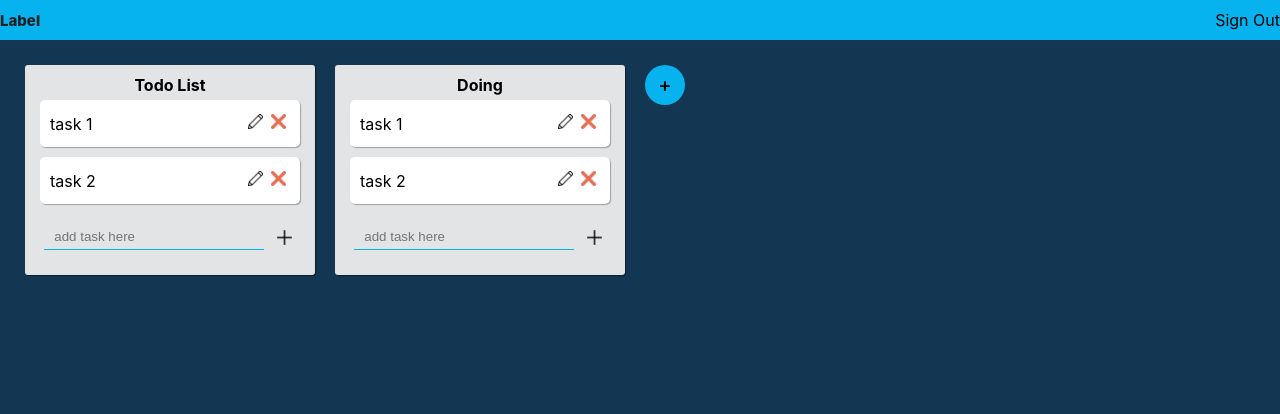
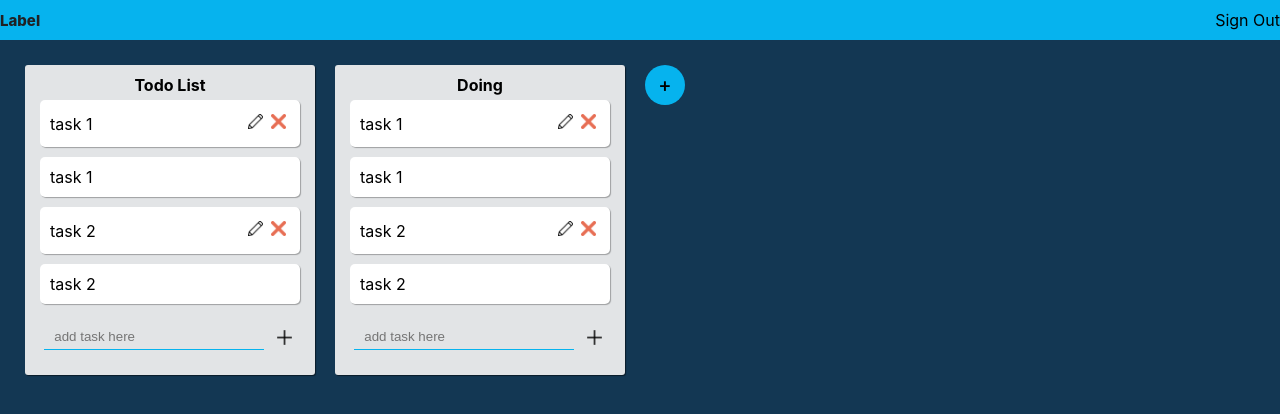
Before and after one commit to prem315/trello-clone, a React (Create React App) app: page / in a window 1280 px wide. Shown: the top 414 px of the page. Built offline with nearby package versions, Linux system fonts and the light colour scheme.

Commit message:
edititng continue

```diff
--- a/src/components/Card/Card.js
+++ b/src/components/Card/Card.js
@@ -1,18 +1,43 @@
-import React from "react"
+import React, { useState } from "react"
 import IconButton from "../IconButton/IconButton"
+import EditableInput from "../EditableInput/EditableInput"
+import Input from "../Input/input";
 import "./Card.scss"
 
 export default function Card({task, editTaskToCard, delteTaskToCard}) {
-    console.log("card", task)
+
+    // const deleteTask = () => {
+    //     console.log(task, "delete")
+    //     delteTaskToCard(task)
+    // }
+    const [name, setName] = useState("")
+
+    const handleChange = (val) => {
+        console.log(val)
+        editTaskToCard(val)
+        setName(val)
+    }
+
+
     return(
+        <>
             <div className="card" >
                 <div>{task.task}</div>
                 <div className="buttons">
-
                     <IconButton icon={"pencil"} handleClick={editTaskToCard} />
                     <IconButton icon={"clear"} handleClick={() => delteTaskToCard(task)} />
-
                 </div>
             </div>
+            <EditableInput
+                text={task.task}
+                placeholder="Write a task name"
+                type="input"
+            >
+                <Input
+                    value={task.task}
+                    handleTaskInputChange={() => handleChange(task.task)}
+                />
+            </EditableInput>
+        </>
     )
 }
--- a/src/components/CardList/CardList.js
+++ b/src/components/CardList/CardList.js
@@ -1,32 +1,3 @@
-// import React from "react"
-// import Card from "../Card/Card"
-// import Input from "../Input/input"
-// import IconButton from "../IconButton/IconButton"
-// import "./CardList.scss"
-
-// export default function CardList({card, addTaskToCard, handleTaskInputChange, taskInput, delteTaskToCard}) {
-//     console.log("id", card.id)
-//     return(
-//         <div className="cardList" key={card.id}>
-//             <div className="cardLable">{card.label}</div>
-//             <div className="cardContainer">
-//                 {
-//                     card.tasks.map((task) => {
-//                         return (
-//                             <Card task={task} key={task.id} delteTaskToCard={delteTaskToCard} />
-//                         )
-//                     })
-//                 }
-
-//             </div>
-//             <div className="inputContainer">
-//                 <Input value={taskInput} handleTaskInputChange={(val) => handleTaskInputChange(val,card)} key={card.id} />
-//                 <IconButton icon={"plus"} handleClick={addTaskToCard} />
-//             </div>
-//         </div>
-//     )
-// }
-
 import React, { useState } from "react";
 import Card from "../Card/Card";
 import Input from "../Input/input";
@@ -39,7 +10,9 @@ export default function CardList({
     handleTaskInputChange,
     taskInput,
     cardId,
-  key
+    key,
+    delteTaskToCard,
+    editTaskToCard
 }) {
     const [val, setVal] = useState("");
     const handleChange = (val) => {
@@ -49,12 +22,20 @@ export default function CardList({
         addTaskToCard(val, card);
         setVal("");
     };
+    const delteTaskFromCard = (card, task) => {
+        delteTaskToCard(card, task)
+    }
     return (
         <div className="cardList" key={cardId}>
             <div className="cardLable">{card.label}</div>
             <div className="cardContainer">
                 {card.tasks.map((task) => {
-          return <Card task={task} key={task.id} />;
+                    return <Card
+                        task={task}
+                        key={task.id}
+                        delteTaskToCard={() => delteTaskFromCard(card, task)}
+                        editTaskToCard={editTaskToCard}
+                    />;
                 })}
             </div>
             <div className="inputContainer" key={cardId}>
--- /dev/null
+++ b/src/components/EditableInput/EditableInput.js
@@ -0,0 +1,42 @@
+import React, { useState } from "react";
+import "./EditableInput.scss"
+
+const EditableInput = ({
+  text,
+  type,
+  placeholder,
+  children,
+  ...props
+}) => {
+
+  const [isEditing, setEditing] = useState(false);
+
+
+  const handleKeyDown = (event, type) => {
+    // Handle when key is pressed
+  };
+
+
+    return (
+        <section {...props}>
+        {isEditing ? (
+            <div
+            onBlur={() => setEditing(false)}
+            onKeyDown={e => handleKeyDown(e, type)}
+            >
+            {children}
+            </div>
+        ) : (
+            <div
+            onClick={() => setEditing(true)}
+            >
+            <span>
+                {text || placeholder || "Editable content"}
+            </span>
+            </div>
+        )}
+        </section>
+  );
+};
+
+export default EditableInput;
--- /dev/null
+++ b/src/components/EditableInput/EditableInput.scss
@@ -0,0 +1,12 @@
+section {
+    margin: 0 auto 10px;
+    background: #fff;
+    border-radius: 5px;
+    box-shadow: 1px 1px 1px rgb(0 0 0 / 30%);
+    transition: 0.15s;
+    cursor: pointer;
+    display: flex;
+    justify-content: space-between;
+    padding: 10px 10px;
+    align-items: center;
+}
--- a/src/components/TrelloBoard/TrelloBoard.js
+++ b/src/components/TrelloBoard/TrelloBoard.js
@@ -25,7 +25,7 @@ class TrelloBoard extends React.Component {
     }
 
     addTaskToCard = (val, selectedCard) => {
-        console.log("clicked")
+
         const { taskInput, currentCardId, list} = this.state;
 
         this.setState({
@@ -46,12 +46,27 @@ class TrelloBoard extends React.Component {
 
     }
 
-    delteTaskToCard = (task) => {
-        console.log("delete", task)
+    delteTaskToCard = (selectedCard, selectedTask) => {
+        // console.log("delete", card, task)
+        const { list } = this.state;
+        this.setState({
+            list: list.map((card) => {
+                if(card.id === selectedCard.id) {
+                    return {
+                        ...card,
+                        tasks: card.tasks.filter((task) => {
+                            return task.id !== selectedTask.id
+                        })
+                    }
+                } else {
+                    return card
+                }
+            })
+        })
     }
 
     editTaskToCard = () => {
-
+        console.log("editing")
     }
 
     handleTaskInputChange = (val, card) => {
@@ -77,6 +92,7 @@ class TrelloBoard extends React.Component {
                                     handleTaskInputChange={this.handleTaskInputChange}
                                     taskInput={taskInput}
                                     delteTaskToCard={this.delteTaskToCard}
+                                    editTaskToCard={this.editTaskToCard}
                                     key={data.id}
                                 />
                             )
```
Lines whose indentation alone changed are shown as unchanged.
